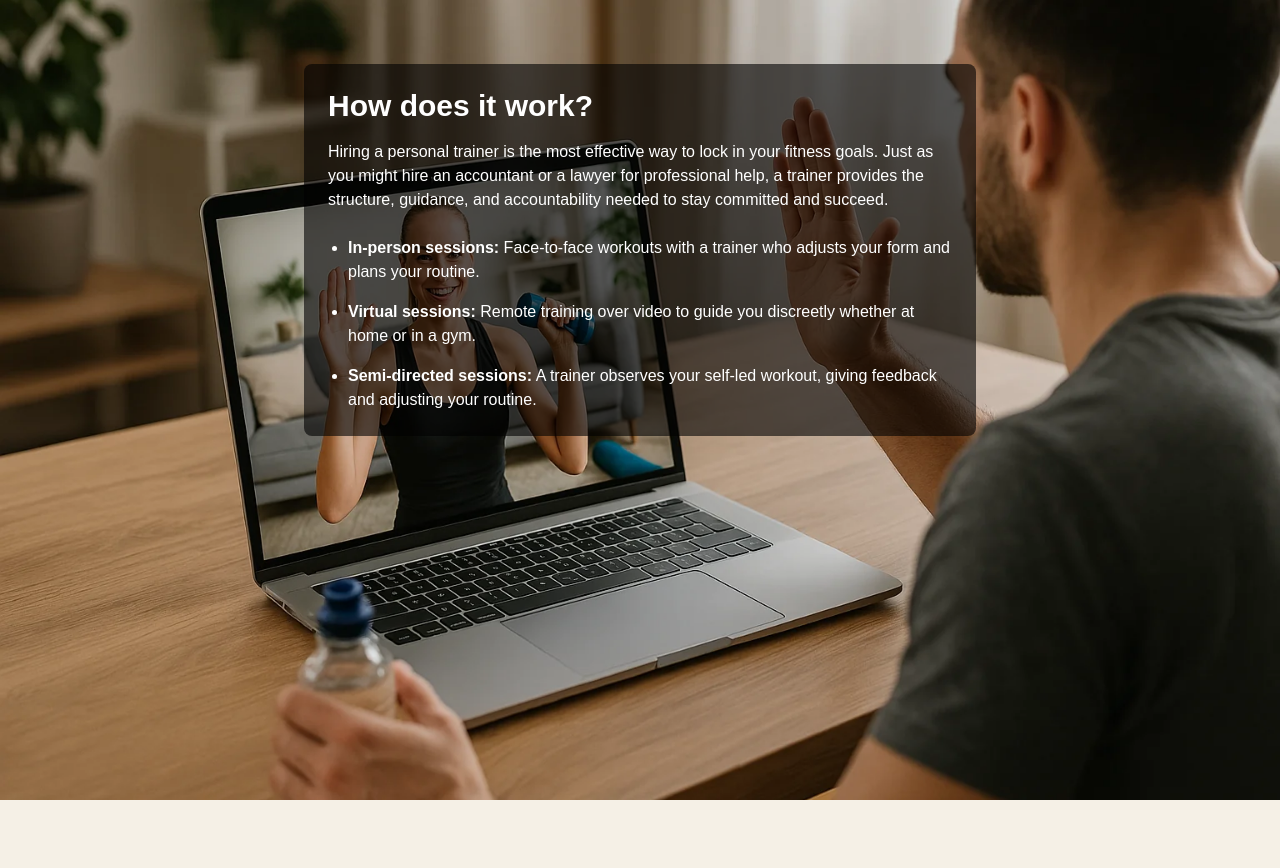
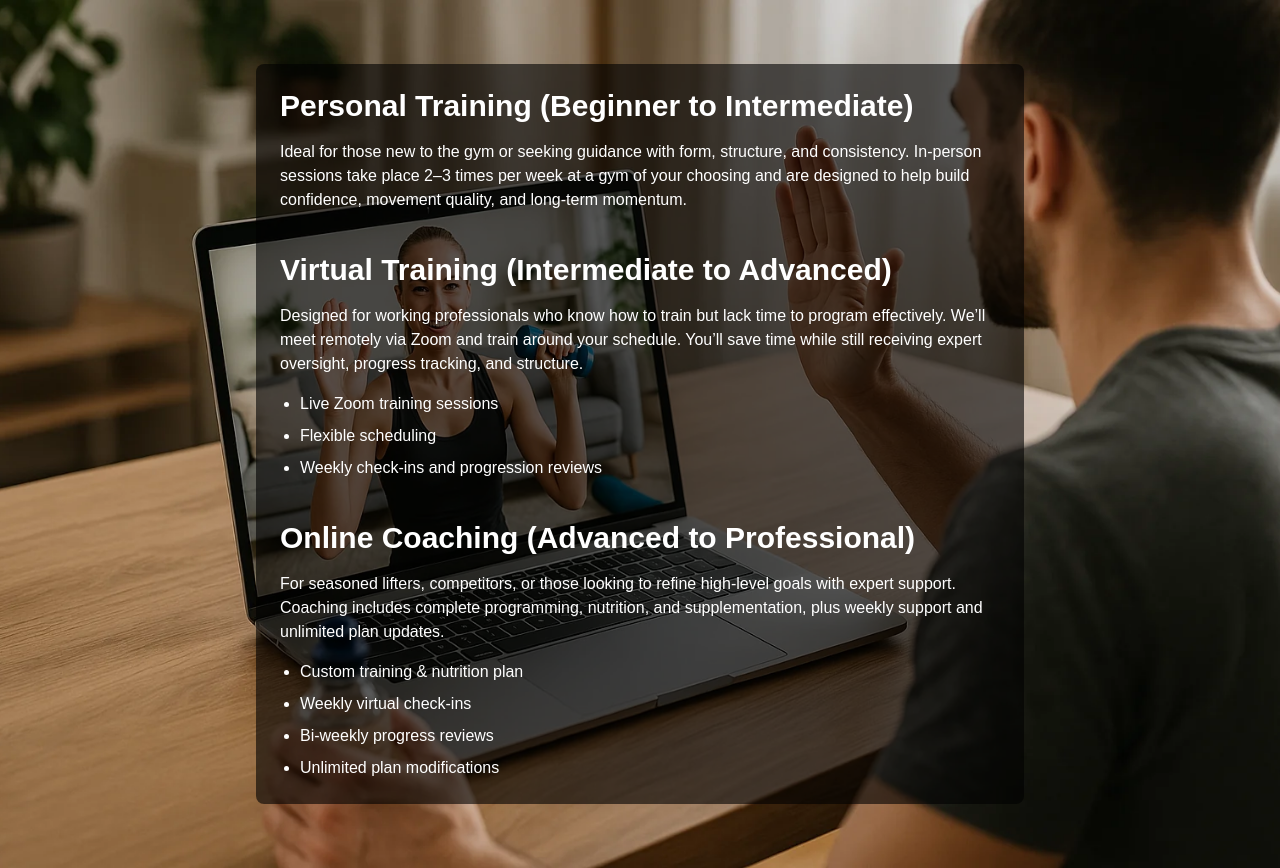
Before and after one commit to steventunc-git/torontotoptraining, a React (Vite) app: page /personal-training in a window 1280 px wide. Before the commit the page ends 800 px from the top, so only its background shows below. Built offline with nearby package versions, Linux system fonts and the light colour scheme.

Commit message:
Update PersonalTraining.jsx with cleaned Harley-style content

```diff
--- a/src/pages/PersonalTraining.jsx
+++ b/src/pages/PersonalTraining.jsx
@@ -1,4 +1,4 @@
-import React from 'react'
+import React from 'react';
 
 const PersonalTraining = () => {
   return (
@@ -10,30 +10,44 @@ const PersonalTraining = () => {
         backgroundRepeat: 'no-repeat',
         minHeight: '100vh',
         color: 'white',
-        padding: '4rem 1rem'
+        padding: '4rem 1rem',
       }}
     >
-      <div className="max-w-2xl mx-auto text-left bg-black bg-opacity-60 p-6 rounded-lg">
-        <h1 className="text-3xl font-bold mb-4">How does it work?</h1>
-        <p className="mb-6">
-          Hiring a personal trainer is the most effective way to lock in your fitness goals.
-          Just as you might hire an accountant or a lawyer for professional help, a trainer provides the structure,
-          guidance, and accountability needed to stay committed and succeed.
-        </p>
-        <ul className="list-disc pl-5 space-y-4 text-base">
-          <li>
-            <strong>In-person sessions:</strong> Face-to-face workouts with a trainer who adjusts your form and plans your routine.
-          </li>
-          <li>
-            <strong>Virtual sessions:</strong> Remote training over video to guide you discreetly whether at home or in a gym.
-          </li>
-          <li>
-            <strong>Semi-directed sessions:</strong> A trainer observes your self-led workout, giving feedback and adjusting your routine.
-          </li>
-        </ul>
+      <div className="max-w-3xl mx-auto text-left bg-black bg-opacity-60 p-6 rounded-lg space-y-10">
+        <div>
+          <h2 className="text-3xl font-bold mb-4">Personal Training (Beginner to Intermediate)</h2>
+          <p className="mb-4">
+            Ideal for those new to the gym or seeking guidance with form, structure, and consistency. In-person sessions take place 2–3 times per week at a gym of your choosing and are designed to help build confidence, movement quality, and long-term momentum.
+          </p>
+        </div>
+
+        <div>
+          <h2 className="text-3xl font-bold mb-4">Virtual Training (Intermediate to Advanced)</h2>
+          <p className="mb-4">
+            Designed for working professionals who know how to train but lack time to program effectively. We’ll meet remotely via Zoom and train around your schedule. You’ll save time while still receiving expert oversight, progress tracking, and structure.
+          </p>
+          <ul className="list-disc pl-5 space-y-2">
+            <li>Live Zoom training sessions</li>
+            <li>Flexible scheduling</li>
+            <li>Weekly check-ins and progression reviews</li>
+          </ul>
+        </div>
+
+        <div>
+          <h2 className="text-3xl font-bold mb-4">Online Coaching (Advanced to Professional)</h2>
+          <p className="mb-4">
+            For seasoned lifters, competitors, or those looking to refine high-level goals with expert support. Coaching includes complete programming, nutrition, and supplementation, plus weekly support and unlimited plan updates.
+          </p>
+          <ul className="list-disc pl-5 space-y-2">
+            <li>Custom training & nutrition plan</li>
+            <li>Weekly virtual check-ins</li>
+            <li>Bi-weekly progress reviews</li>
+            <li>Unlimited plan modifications</li>
+          </ul>
+        </div>
       </div>
     </section>
-  )
-}
+  );
+};
 
-export default PersonalTraining
+export default PersonalTraining;
```
